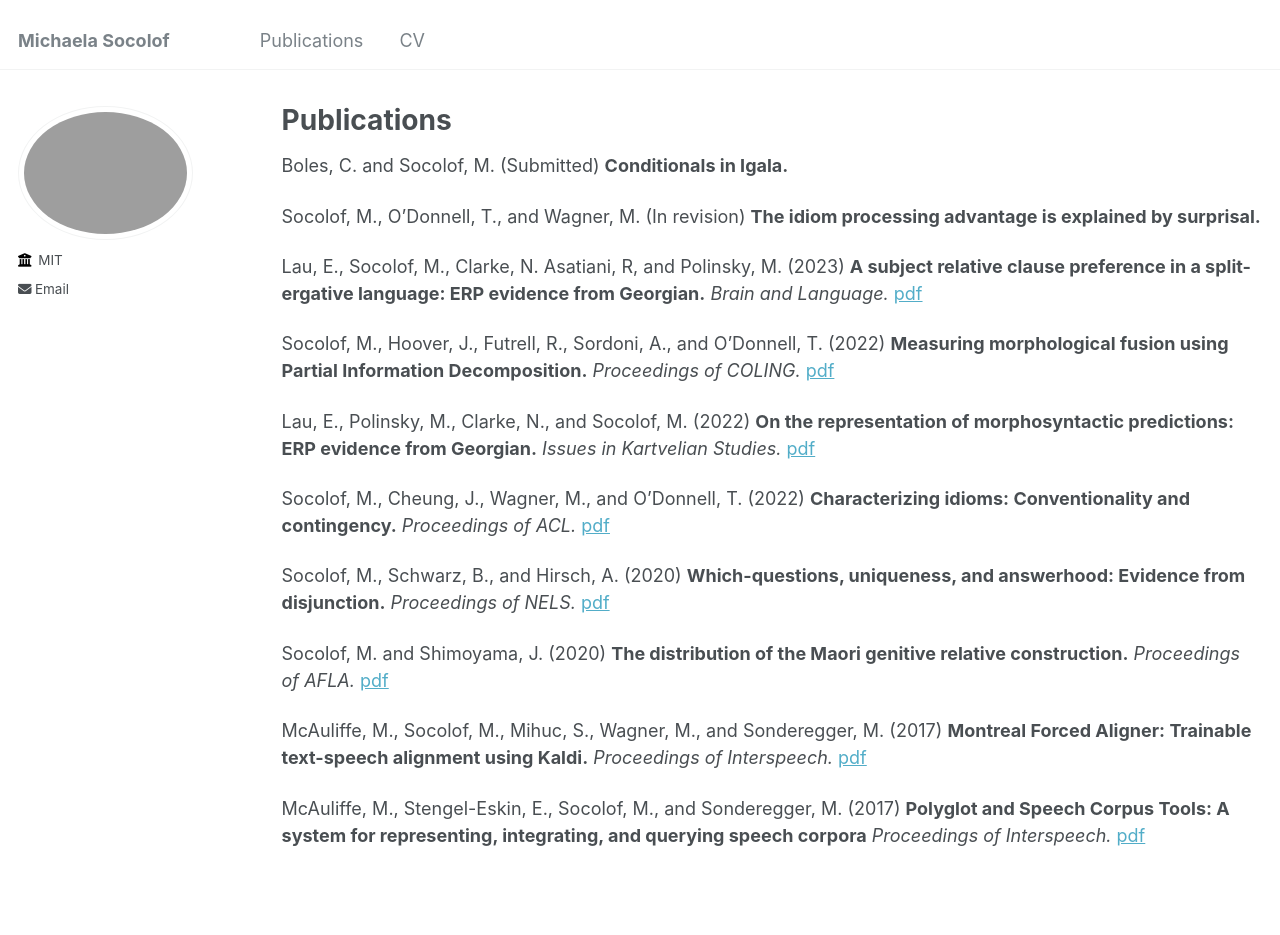
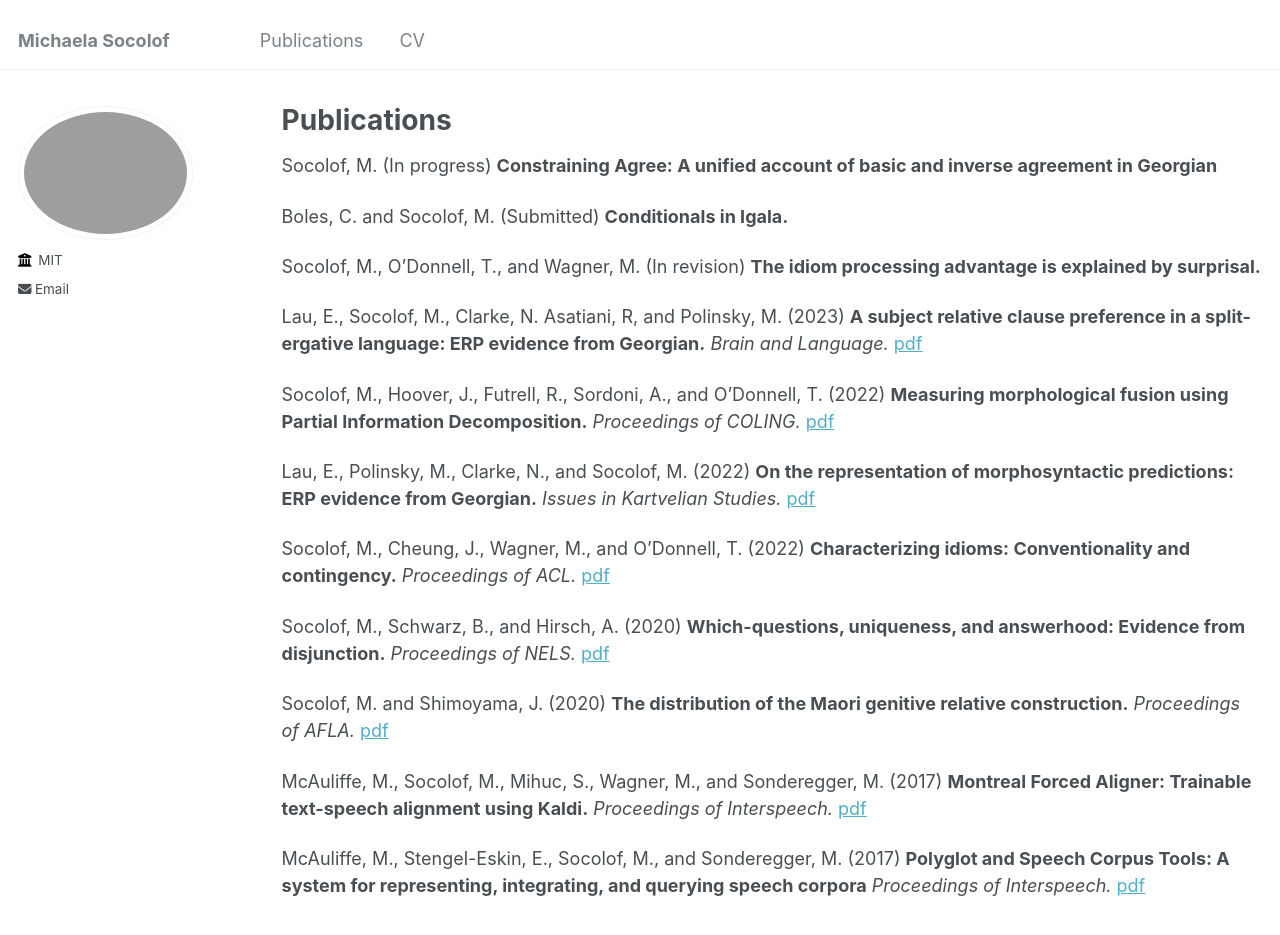
Before and after one commit to michaelasocolof/michaelasocolof.github.io, a Jekyll site: the page built from _pages/publications.md, in a window 1280 px wide and 1120 px high. Shown: the top 935 px of the window. Built offline with Jekyll 4.4.1, drawn with Linux system fonts in a browser that asks for light colours.

Commit message:
Update publications.md

```diff
--- a/_pages/publications.md
+++ b/_pages/publications.md
@@ -4,6 +4,8 @@ title: "Publications"
 permalink: /publications/
 author_profile: true
 ---
+
+Socolof, M. (In progress) **Constraining Agree: A unified account of basic and inverse agreement in Georgian**
 
 Boles, C. and Socolof, M. (Submitted) **Conditionals in Igala.**
 
```
